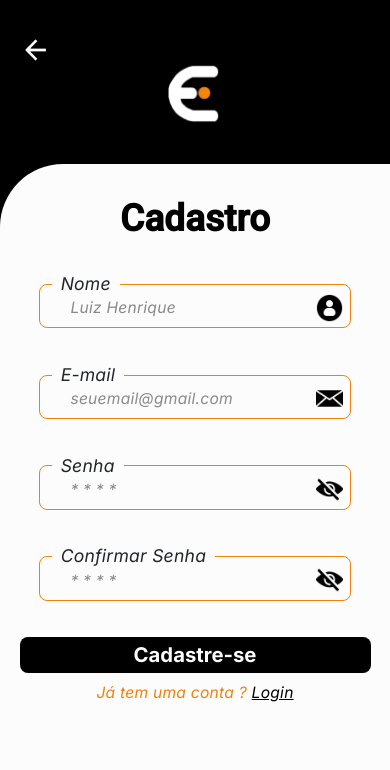
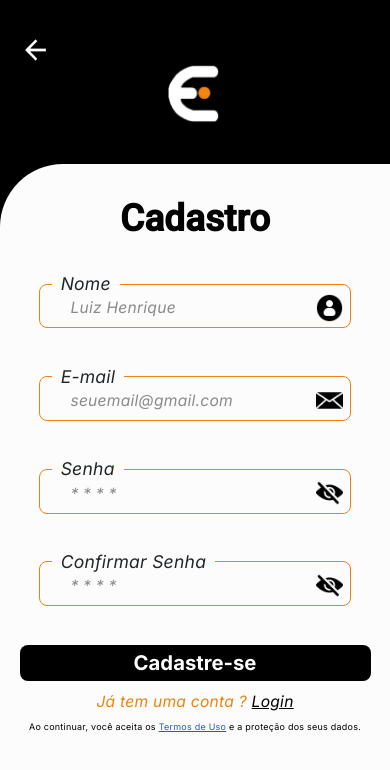
Before and after one commit to GiovannePDS7/Event-Fy, an Angular app: page /cadastro in a window 390 px wide. Shown: the top 770 px of the page. Built offline with nearby package versions, Linux system fonts and the light colour scheme.

Commit message:
add termos de uso mobile

```diff
--- a/src/app/Pages/cadastro/cadastro.component.css
+++ b/src/app/Pages/cadastro/cadastro.component.css
@@ -16,10 +16,21 @@
   padding-top: 3vw;
   width: 45vw;
   color: #fff;
-  font-size: 1.3vw;
+  font-size: 1.2vw;
+  line-height: 1.7vw;
+  margin-left: 5%;
+}
+#span-termos-xs
+{
+  color: #000;
+  font-size: 2.3vw;
   line-height: 1.7vw;
 }
-
+#container-Termos
+{
+ margin-top: -12%;
+ margin-bottom: 2%;
+}
 #button-seta {
   left: 5%;
   top: 4%;
--- a/src/app/Pages/cadastro/cadastro.component.html
+++ b/src/app/Pages/cadastro/cadastro.component.html
@@ -88,6 +88,9 @@
 
         <div id="container-SignIn">
           <span id="span-SignIn">Já tem uma conta ? <a id="a-SignIn" [routerLink]="['/login']">Login</a></span>
+        </div>
+        <div id="container-Termos">
+          <span id="span-termos-xs">Ao continuar, você aceita os <a class="a-termos-uso" [routerLink]="['/termosUso']">Termos de Uso</a> e a proteção dos seus dados.</span>
         </div>
       </form>
     </div>
@@ -207,7 +210,7 @@
     <mat-grid-tile id="background">
       <div id="card-right">
         <img src="../../../assets/Elementos/imgSingUp.png">
-        <span id="span-termos-md">Ao continuar você aceita os <a class="a-termos-uso" [routerLink]="['/termosUso']">Termos de Uso</a> garantindo a privacidade e segurança dos dados utilizados</span>
+        <span id="span-termos-md">Ao continuar, você aceita os <a class="a-termos-uso" [routerLink]="['/termosUso']">Termos de Uso</a> e a proteção dos seus dados.</span>
       </div>
     </mat-grid-tile>
   </mat-grid-list>
--- a/src/app/Pages/login/login.component.ts
+++ b/src/app/Pages/login/login.component.ts
@@ -34,10 +34,10 @@ export class LoginComponent {
     private http: HttpClient,
     private router: Router
   ) {
-    const token = localStorage.getItem('token');
-    if (token) {
-     this.router.navigate(['/inicial']);
-    }
+   // const token = localStorage.getItem('token');
+   //if (token) {
+    // this.router.navigate(['/inicial']);
+    //}
   }
 
   // Função para alternar a visibilidade da senha
```
